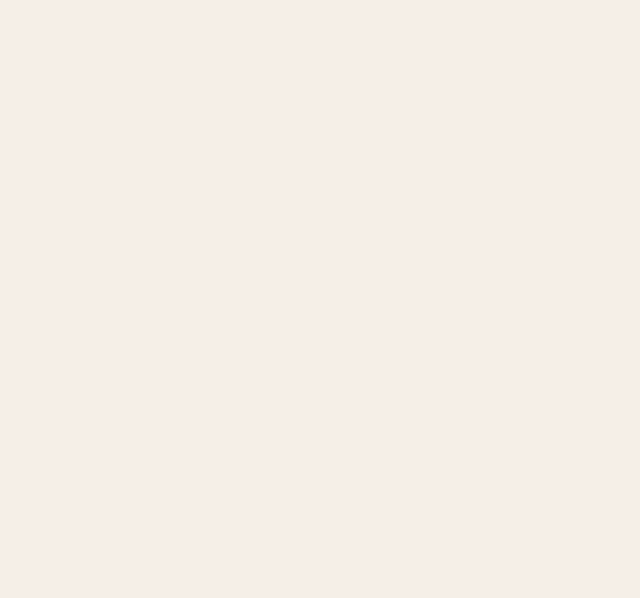
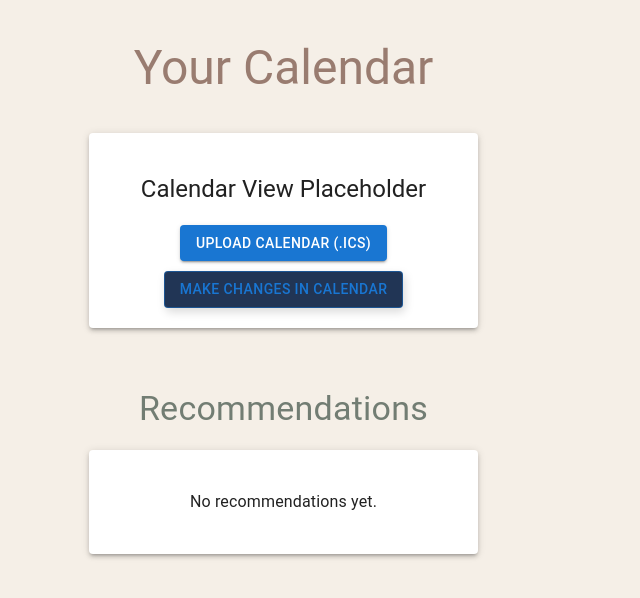
Before and after one commit to Trust-Worthy/WhenDoWeEven-_frontend, a React (Vite) app in the folder when-do-we-even/: page /eventlogin in a window 1280 px wide. Before the commit this address had no page. Shown: the top 598 px of the page, without its empty margins (0-640 px from the left). Built offline with nearby package versions, Linux system fonts and the light colour scheme.

Commit message:
Add style to the second page

```diff
--- a/when-do-we-even/src/App.jsx
+++ b/when-do-we-even/src/App.jsx
@@ -1,11 +1,13 @@
 import { Routes, Route } from "react-router-dom";
 import LandingCreateEventPage from "./pages/LandingCreateEventPage";
+import EventLoginPage from "./pages/EventLoginPage";
 
 function App() {
   return (
     <div>
       <Routes>
         <Route path="/" element={<LandingCreateEventPage />} />
+        <Route path="/eventlogin" element={<EventLoginPage />} />
       </Routes>
     </div>
   );
--- /dev/null
+++ b/when-do-we-even/src/pages/EventLoginPage.css
@@ -0,0 +1,38 @@
+@import url('https://fonts.googleapis.com/css2?family=Playfair+Display:wght@400;700&family=Merriweather:wght@300;400;700&family=Cormorant+Garamond:wght@300;400;700&display=swap');
+
+.event-login-page {
+  display: flex;
+  flex-direction: column;
+  align-items: center;
+  background-color: #F5EFE7;
+  padding: 40px;
+  min-height: 100vh;
+}
+
+.title {
+  font-family: 'Playfair Display', serif;
+  color: #8B7153;
+}
+
+.calendar-container {
+  width: 80%;
+  max-width: 1200px;
+  margin: 20px 0;
+}
+
+.calendar-view {
+  width: 100%;
+  padding: 20px;
+  background-color: #D8C4B6;
+  text-align: center;
+  border-radius: 8px;
+}
+
+.recommendations-section {
+  width: 80%;
+  max-width: 1200px;
+  margin: 20px 0;
+  background-color: #D8C4B6;
+  border-radius: 8px;
+  padding: 20px;
+}
--- a/when-do-we-even/src/pages/EventLoginPage.jsx
+++ b/when-do-we-even/src/pages/EventLoginPage.jsx
@@ -0,0 +1,69 @@
+import React, { useState } from 'react';
+import { Button, Typography, Paper } from '@mui/material';
+import './EventLoginPage.css';
+
+const EventLoginPage = () => {
+  const [recommendations, setRecommendations] = useState([]);
+  const [calendarFile, setCalendarFile] = useState(null);
+
+  const handleFileUpload = (e) => {
+    const file = e.target.files[0];
+    setCalendarFile(file);
+    // Simulate updating recommendations after a file upload.
+    setRecommendations(["Suggestion 1", "Suggestion 2"]);
+  };
+
+  const handleMakeChanges = () => {
+    // Simulate making manual changes in the calendar that update the recommendations.
+    setRecommendations(["Updated Suggestion 1", "Updated Suggestion 2", "Updated Suggestion 3"]);
+  };
+
+  return (
+    <div className="event-login-page">
+      <Typography variant="h3" className="title" align="center" gutterBottom>
+        Your Calendar
+      </Typography>
+      <div className="calendar-container">
+        <Paper elevation={3} className="calendar-view">
+          <Typography variant="h5" align="center" style={{ padding: '20px' }}>
+            Calendar View Placeholder
+          </Typography>
+          <input
+            accept=".ics"
+            type="file"
+            id="upload-calendar"
+            style={{ display: 'none' }}
+            onChange={handleFileUpload}
+          />
+          <label htmlFor="upload-calendar">
+            <Button variant="contained" color="primary" component="span">
+              Upload Calendar (.ics)
+            </Button>
+          </label>
+          <Button onClick={handleMakeChanges} variant="outlined" color="primary" style={{ marginTop: '10px' }}>
+            Make Changes in Calendar
+          </Button>
+        </Paper>
+      </div>
+
+      <Typography variant="h4" align="center" style={{ marginTop: '40px' }}>
+        Recommendations
+      </Typography>
+      <Paper elevation={3} className="recommendations-section">
+        {recommendations.length === 0 ? (
+          <Typography variant="body1" align="center" style={{ padding: '20px' }}>
+            No recommendations yet.
+          </Typography>
+        ) : (
+          recommendations.map((rec, index) => (
+            <Typography key={index} variant="body1" style={{ padding: '10px' }}>
+              {rec}
+            </Typography>
+          ))
+        )}
+      </Paper>
+    </div>
+  );
+};
+
+export default EventLoginPage;
--- a/when-do-we-even/src/pages/LandingCreateEventPage.css
+++ b/when-do-we-even/src/pages/LandingCreateEventPage.css
@@ -65,6 +65,11 @@ h2 {
   padding: 20px;
 }
 
+.left-side h2,
+.right-side h2 {
+  text-align: center;
+}
+
 .vertical-line {
   width: 1px;
   height: 90%;
--- a/when-do-we-even/src/pages/LandingCreateEventPage.jsx
+++ b/when-do-we-even/src/pages/LandingCreateEventPage.jsx
@@ -5,7 +5,8 @@ import './LandingCreateEventPage.css';
 const LandingCreateEventPage = () => {
   const [eventName, setEventName] = useState('');
   const [date, setDate] = useState('');
-  const [timezone, setTimezone] = useState('America/New_York');
+  // In LandingCreateEventPage.jsx, update the timezone state initialization:
+  const [timezone, setTimezone] = useState('');
   const [startTime, setStartTime] = useState('09:00');
   const [endTime, setEndTime] = useState('17:00');
   const [email, setEmail] = useState('');
@@ -57,13 +58,17 @@ const LandingCreateEventPage = () => {
             />
 
             {/* Time Zone Selection */}
-            <FormControl fullWidth margin="normal">
-              <InputLabel shrink={true}>Timezone</InputLabel>
-              <Select value={timezone} onChange={(e) => setTimezone(e.target.value)}>
-                <MenuItem value="America/New_York">Eastern Time (ET)</MenuItem>
-                <MenuItem value="America/Chicago">Central Time (CT)</MenuItem>
-                <MenuItem value="America/Denver">Mountain Time (MT)</MenuItem>
-                <MenuItem value="America/Los_Angeles">Pacific Time (PT)</MenuItem>
+            <FormControl fullWidth margin="normal" variant="outlined">
+              <InputLabel>Timezone</InputLabel>
+              <Select
+                value={timezone}
+                onChange={(e) => setTimezone(e.target.value)}
+                label="Timezone"
+              >
+                <MenuItem value="Eastern Time (ET)">Eastern Time (ET)</MenuItem>
+                <MenuItem value="Central Time (CT)">Central Time (CT)</MenuItem>
+                <MenuItem value="Mountain Time (MT)">Mountain Time (MT)</MenuItem>
+                <MenuItem value="Pacific Time (PT)">Pacific Time (PT)</MenuItem>
               </Select>
             </FormControl>
 
```
